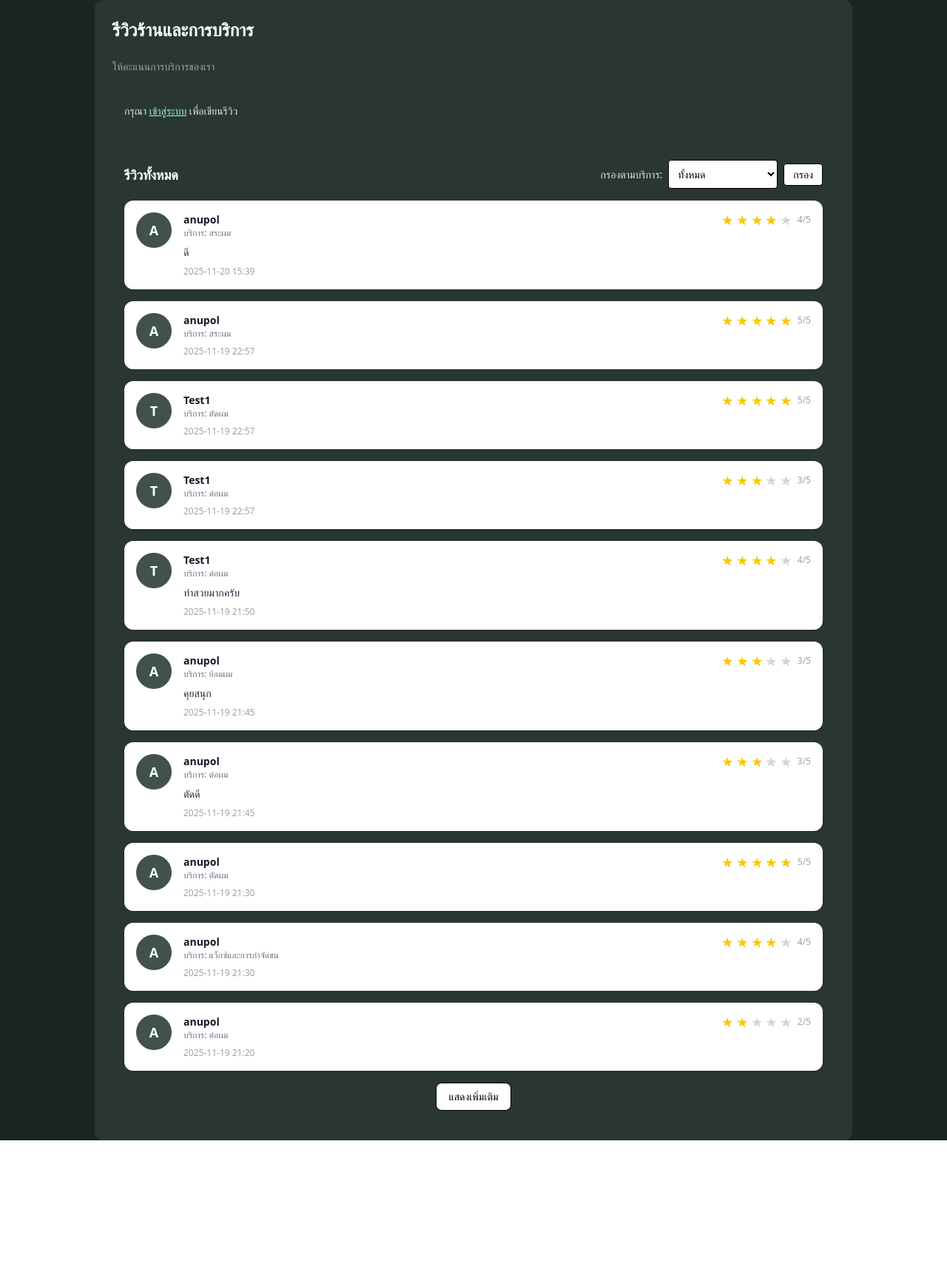
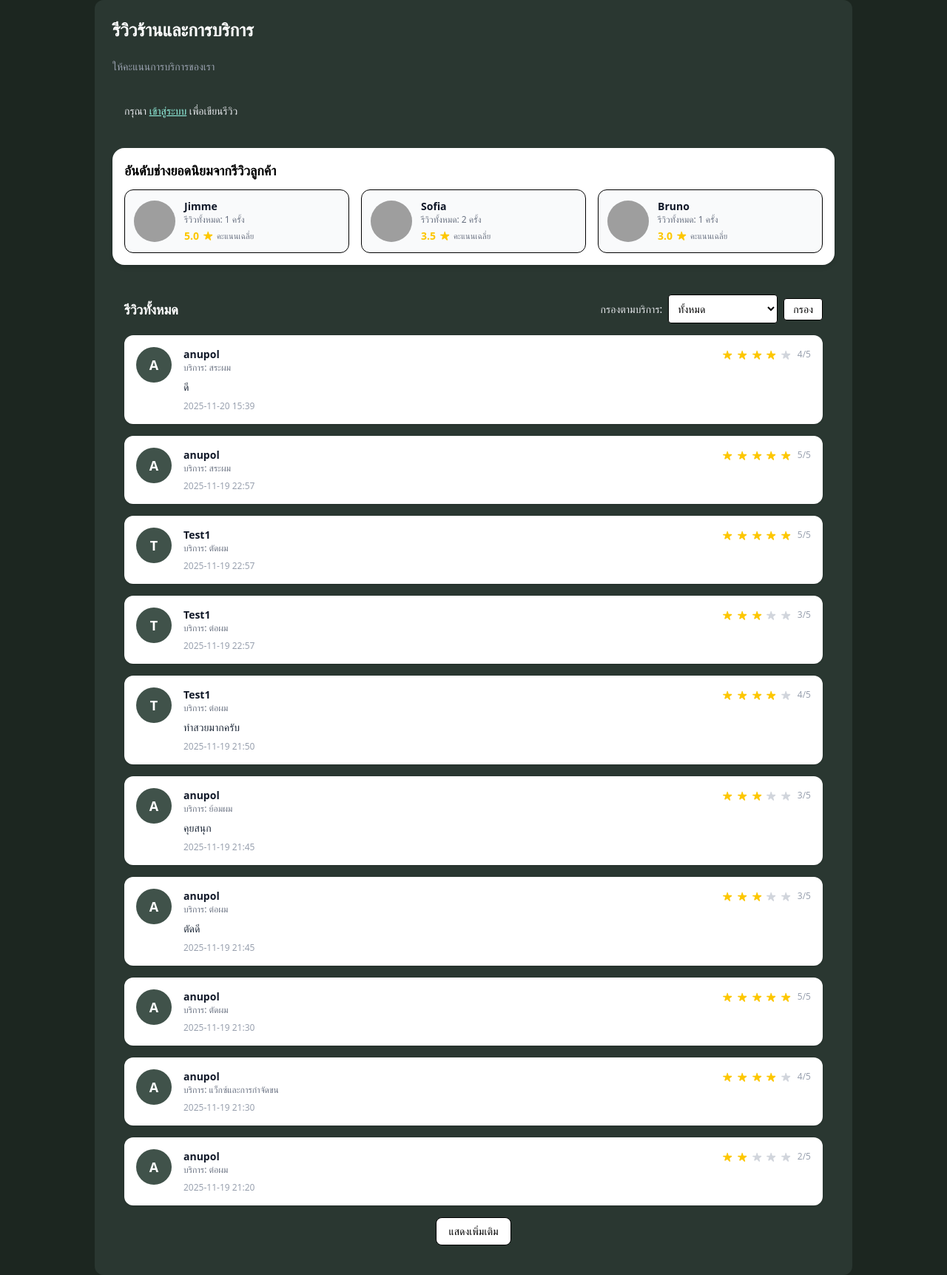
Before and after one commit to AnupolKL/Software-Engineering-68, a Django app: page /reviews/ in a window 1280 px wide. Shown: the part 72-1795 px from the top of the page at 74% size. Before the commit the page ends 1613 px from the top, so only its background shows below. Run offline with Django 5.2, Linux system fonts and the light colour scheme; data comes from the database, SQL or seed files in the repository; style sheets or scripts are compiled from the project's sources; parts of the project's set-up code (start-up, migrations or seed data) failed here and were passed over; grey boxes are pictures that could not be loaded.

Commit message:
config reviews page

```diff
--- a/bookings/views.py
+++ /dev/null
@@ -1,3 +0,0 @@
-from django.shortcuts import render
-
-# Create your views here.
--- a/reviews/views.py
+++ /dev/null
@@ -1,3 +0,0 @@
-from django.shortcuts import render
-
-# Create your views here.
--- a/reviews/views_public.py
+++ b/reviews/views_public.py
@@ -3,10 +3,13 @@ from datetime import timedelta
 from django.contrib.auth.decorators import login_required
 from django.shortcuts import get_object_or_404, redirect, render
 from django.contrib import messages
+from django.db.models import Avg, Count
+from django.contrib.auth import get_user_model
 from django.utils import timezone
 
 from bookings.models import Booking
 from .models import Review
+from accounts.models import User
 from .forms import ReviewForm, ReviewCreateForm
 from services.models import Service
 
@@ -54,6 +57,17 @@ def reviews_page(request):
 
     reviews = reviews.order_by("-created_at")
 
+    top_barbers = (
+    User.objects
+    .filter(is_barber=True, is_active=True)
+    .annotate(
+        avg_rating=Avg("barber_bookings__review__rating"),
+        review_count=Count("barber_bookings__review", distinct=True),
+    )
+    .filter(review_count__gt=0)   # ต้องมีรีวิวอย่างน้อย 1
+    .order_by("-avg_rating", "-review_count")[:5]
+    )
+
     # ฟอร์มเขียนรีวิว (เฉพาะคนล็อกอิน)
     form = None
     if request.user.is_authenticated:
@@ -76,4 +90,5 @@ def reviews_page(request):
         "form": form,
         "services": services,
         "selected_service_id": int(service_id) if service_id else None,
+        "top_barbers": top_barbers,
     })
--- a/templates/reviews/reviews_page.html
+++ b/templates/reviews/reviews_page.html
@@ -2,6 +2,7 @@
 {% block title %}รีวิว | CUTCAMP{% endblock %}
 
 {% block content %}
+
 <section class="max-w-5xl mx-auto p-6 space-y-6 bg-[#2a3731] rounded-xl">
 
   <h1 class="text-2xl font-bold text-white">รีวิวร้านและการบริการ</h1>
@@ -67,6 +68,52 @@
   {% else %}
     <div class="rounded-2xl p-4 bg-[var(--muted)] text-sm text-gray-200">
       กรุณา <a href="{% url 'login' %}" class="text-teal-200 underline">เข้าสู่ระบบ</a> เพื่อเขียนรีวิว
+    </div>
+  {% endif %}
+
+  {% if top_barbers %}
+    <div class="rounded-2xl p-4 bg-white shadow-md">
+      <h2 class="text-lg font-semibold mb-3">อันดับช่างยอดนิยมจากรีวิวลูกค้า</h2>
+
+      <div class="grid md:grid-cols-2 lg:grid-cols-3 gap-4">
+        {% for b in top_barbers %}
+          <div class="flex items-center gap-3 p-3 rounded-xl border bg-[#f9fafb]">
+
+            <!-- รูปช่าง -->
+            <div class="w-14 h-14 rounded-full overflow-hidden bg-gray-200 flex items-center justify-center">
+              {% if b.avatar %}
+                <img src="{{ b.avatar.url }}" alt="{{ b.username }}" class="w-full h-full object-cover">
+              {% else %}
+                <span class="text-lg font-bold text-gray-600">
+                  {{ b.username|slice:":1"|upper }}
+                </span>
+              {% endif %}
+            </div>
+
+            <!-- ข้อมูลช่าง -->
+            <div class="flex-1">
+              <div class="font-semibold text-sm text-gray-900">
+                {{ b.username }}
+              </div>
+              <div class="text-xs text-gray-500">
+                รีวิวทั้งหมด: {{ b.review_count }} ครั้ง
+              </div>
+
+              <div class="flex items-center gap-1 text-yellow-400 mt-1">
+                <span class="text-sm font-semibold">
+                  {{ b.avg_rating|floatformat:1 }}
+                </span>
+                <!-- ไอคอนดาวเล็ก ๆ -->
+                <svg xmlns="http://www.w3.org/2000/svg" class="h-4 w-4" viewBox="0 0 20 20" fill="currentColor">
+                  <path d="M9.049 2.927c.3-.921 1.603-.921 1.902 0l1.18 3.62a1 1 0 00.95.69h3.8c.969 0 1.371 1.24.588 1.81l-3.078 2.234a1 1 0 00-.364 1.118l1.18 3.62c.3.921-.755 1.688-1.54 1.118L10 13.347l-3.078 2.234c-.784.57-1.838-.197-1.54-1.118l1.18-3.62a1 1 0 00-.364-1.118L3.12 9.047c-.783-.57-.38-1.81.588-1.81h3.8a1 1 0 00.95-.69l1.18-3.62z"/>
+                </svg>
+                <span class="text-[11px] text-gray-500">คะแนนเฉลี่ย</span>
+              </div>
+            </div>
+
+          </div>
+        {% endfor %}
+      </div>
     </div>
   {% endif %}
 
```
